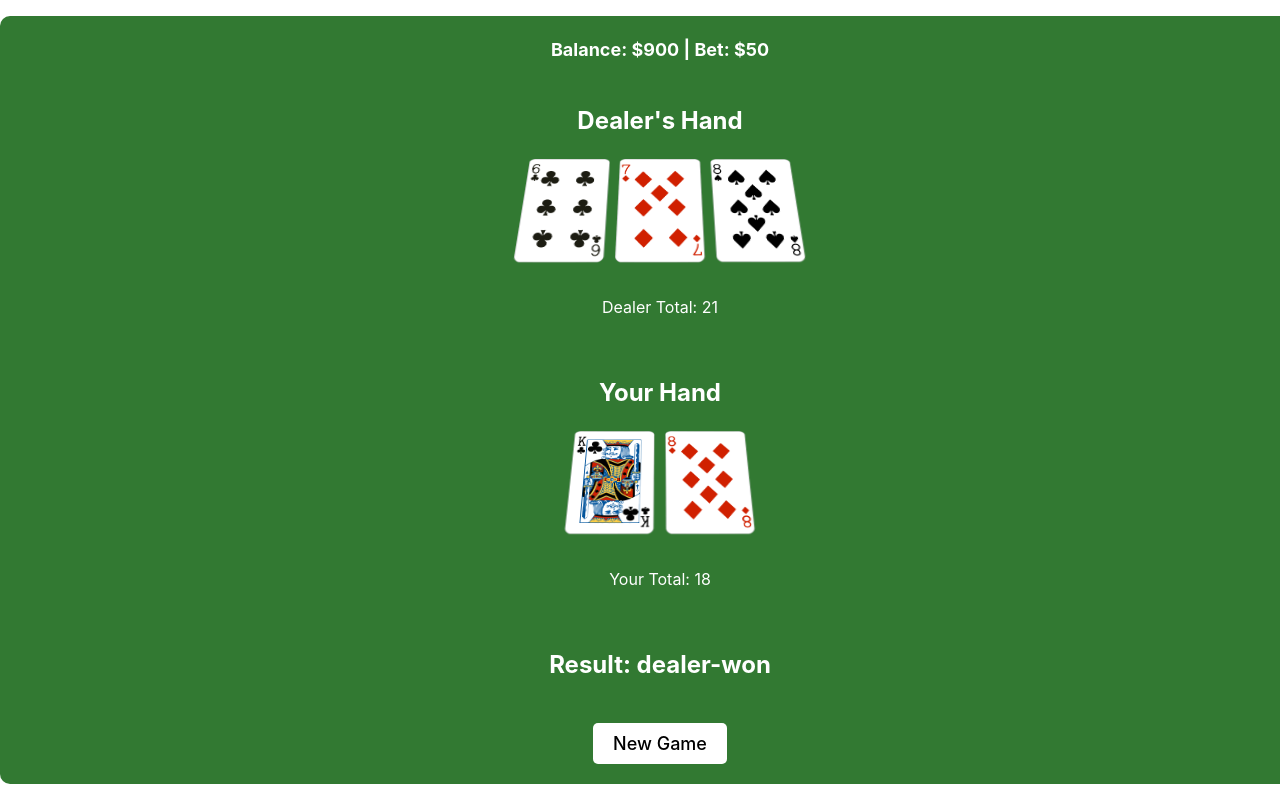
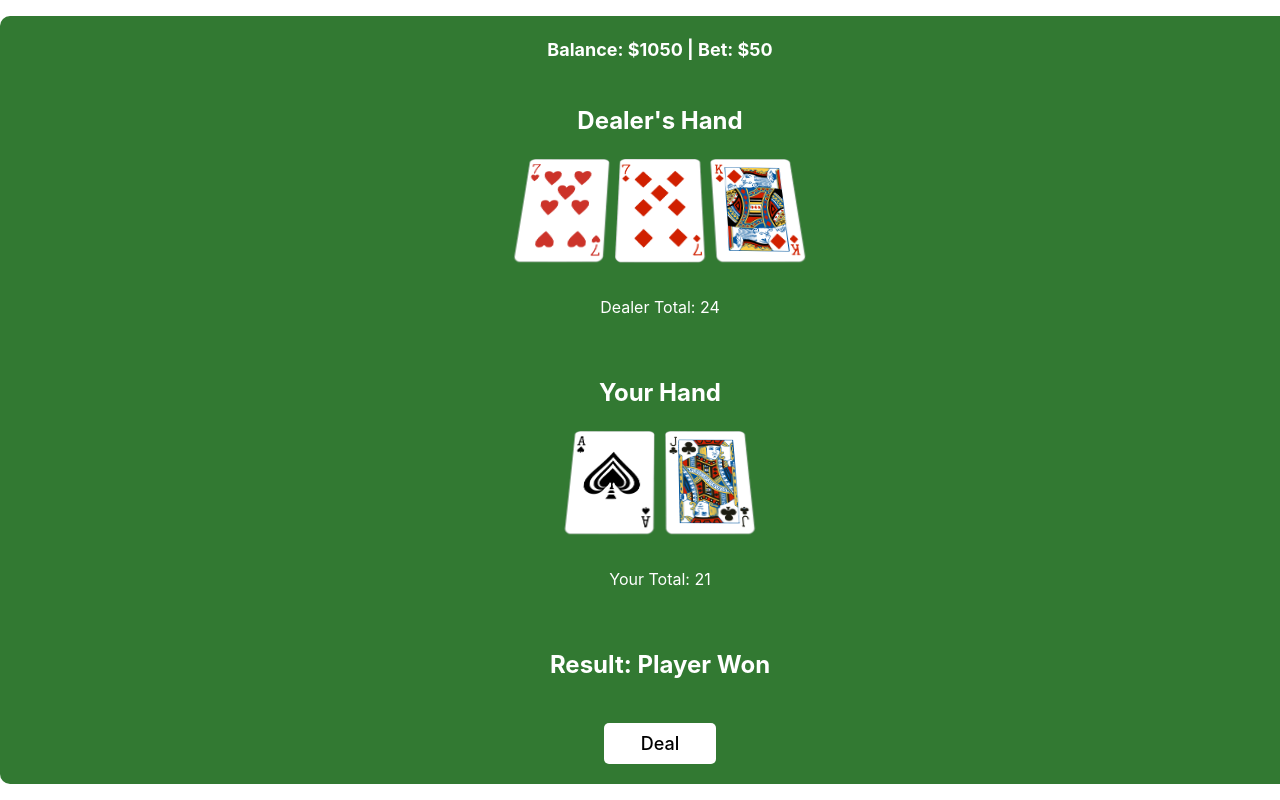
Before and after one commit to gazjosef/blackjack-react, a React (Vite) app: page / in a window 1280 px wide. Both pictures are taken after a click on the button "Stand". Shown: the top 800 px of the page. Built offline with nearby package versions, Linux system fonts and the light colour scheme.

Commit message:
Refactor: Table

```diff
--- a/src/components/Balance/Balance.tsx
+++ b/src/components/Balance/Balance.tsx
@@ -6,11 +6,6 @@ const BalanceInfo = styled.div`
   font-weight: bold;
 `;
 
-// type BalanceProps = {
-//   balance: number;
-//   bet: number;
-// };
-
 const Balance = () => {
   const { state } = useGame();
 
--- a/src/components/BlackJack/BlackJack.tsx
+++ b/src/components/BlackJack/BlackJack.tsx
@@ -1,8 +1,9 @@
 import styled from "styled-components";
-import { useGame } from "../../context/GameContext";
+// Components
 import Balance from "../Balance/Balance";
 import Hand from "../Hand/Hand";
 import GameControls from "../Buttons/Buttons";
+import Status from "../Status/Status";
 
 // Styled components
 const Container = styled.div`
@@ -20,24 +21,14 @@ const Container = styled.div`
   color: white;
 `;
 
-const StatusText = styled.h2`
-  color: white;
-`;
-
 const BlackjackTable = () => {
-  const { state } = useGame();
-
   return (
     <Container>
       <Balance />
       <Hand type="dealer" />
       <Hand type="player" />
 
-      <StatusText>
-        {state.gameStatus === "playing"
-          ? "Your Turn!"
-          : `Result: ${state.gameStatus}`}
-      </StatusText>
+      <Status />
 
       <GameControls />
     </Container>
--- a/src/components/Buttons/Buttons.tsx
+++ b/src/components/Buttons/Buttons.tsx
@@ -4,6 +4,7 @@ import { Flex } from "../../styles/Layout";
 
 const Button = styled.button`
   padding: 10px 20px;
+  width: 7rem;
   font-size: 18px;
   cursor: pointer;
   border: none;
@@ -44,7 +45,7 @@ const Buttons = () => {
       )}
       {state.gameStatus !== "playing" && (
         <Button onClick={() => dispatch({ type: "INITIALIZE_GAME" })}>
-          New Game
+          Deal
         </Button>
       )}
     </Flex>
--- /dev/null
+++ b/src/components/Status/Status.tsx
@@ -0,0 +1,27 @@
+import styled from "styled-components";
+import { useGame } from "../../context/GameContext";
+
+const StatusText = styled.h2`
+  color: white;
+`;
+
+// Utility function to convert kebab-case to Title Case
+const toTitleCase = (str: string): string => {
+  return str
+    .split("-")
+    .map((word) => word.charAt(0).toUpperCase() + word.slice(1))
+    .join(" ");
+};
+const Status = () => {
+  const { state } = useGame();
+
+  return (
+    <StatusText>
+      {state.gameStatus === "playing"
+        ? "Your Turn!"
+        : `Result: ${toTitleCase(state.gameStatus)}`}
+    </StatusText>
+  );
+};
+
+export default Status;
--- a/src/context/GameContext.tsx
+++ b/src/context/GameContext.tsx
@@ -52,7 +52,7 @@ const calculateScore = (hand: Card[]): number => {
   hand.forEach(({ value }) => {
     if (value === "A") {
       aceCount++;
-      score += 11; // Ace starts as 11
+      score += 11;
     } else if (["K", "Q", "J"].includes(value)) {
       score += 10;
     } else {
@@ -60,7 +60,6 @@ const calculateScore = (hand: Card[]): number => {
     }
   });
 
-  // Convert Aces from 11 to 1 if needed
   while (score > 21 && aceCount > 0) {
     score -= 10;
     aceCount--;
@@ -102,19 +101,17 @@ const gameReducer = (state: GameState, action: GameAction): GameState => {
       if (state.gameStatus !== "playing") return state;
 
       const { card: newCard, newDeck } = drawCard(state.deck);
-      if (!newCard) return state; // No card left
+      if (!newCard) return state;
 
       const newPlayerHand = [...state.playerHand, newCard];
       const newPlayerScore = calculateScore(newPlayerHand);
-
-      const gameStatus = newPlayerScore > 21 ? "dealer-won" : "playing";
 
       return {
         ...state,
         deck: newDeck,
         playerHand: newPlayerHand,
         playerScore: newPlayerScore,
-        gameStatus,
+        gameStatus: newPlayerScore > 21 ? "dealer-won" : "playing",
       };
     }
 
@@ -123,19 +120,28 @@ const gameReducer = (state: GameState, action: GameAction): GameState => {
     }
 
     case "DOUBLE_DOWN": {
-      if (state.gameStatus !== "playing" || state.balance < 50) return state; // Ensure valid state and enough balance
+      if (state.gameStatus !== "playing" || state.balance < 50) return state;
 
       const { card: newCard, newDeck } = drawCard(state.deck);
-      if (!newCard) return state; // No card left
+      if (!newCard) return state;
 
       const newPlayerHand = [...state.playerHand, newCard];
       const newPlayerScore = calculateScore(newPlayerHand);
-      const newBalance = state.balance - 50; // Double the bet
+      const newBalance = state.balance - 50; // Deduct another 50
 
-      const gameStatus = newPlayerScore > 21 ? "dealer-won" : "playing";
+      // If player busts, dealer wins immediately
+      if (newPlayerScore > 21) {
+        return {
+          ...state,
+          deck: newDeck,
+          playerHand: newPlayerHand,
+          playerScore: newPlayerScore,
+          balance: newBalance,
+          gameStatus: "dealer-won",
+        };
+      }
 
-      // If player didn't bust, force dealer to play immediately
-      if (gameStatus === "playing") {
+      // Otherwise, force dealer to play
       return gameReducer(
         {
           ...state,
@@ -146,16 +152,6 @@ const gameReducer = (state: GameState, action: GameAction): GameState => {
         },
         { type: "DEALER_PLAY" }
       );
-      }
-
-      return {
-        ...state,
-        deck: newDeck,
-        playerHand: newPlayerHand,
-        playerScore: newPlayerScore,
-        balance: newBalance,
-        gameStatus,
-      };
     }
 
     case "DEALER_PLAY": {
@@ -175,15 +171,15 @@ const gameReducer = (state: GameState, action: GameAction): GameState => {
 
       if (dealerScore > 21 || dealerScore < state.playerScore) {
         gameStatus = "player-won";
+        balance += 100;
       } else if (dealerScore > state.playerScore) {
         gameStatus = "dealer-won";
-        balance += 100;
       } else {
         gameStatus = "tie";
         balance += 50;
       }
 
-      return { ...state, deck, dealerHand, dealerScore, gameStatus };
+      return { ...state, deck, dealerHand, dealerScore, balance, gameStatus };
     }
 
     default:
@@ -200,10 +196,18 @@ const GameContext = createContext<{
 // Provider component
 export const GameProvider = ({ children }: { children: ReactNode }) => {
   const [state, dispatch] = useReducer(gameReducer, initialState);
+  const hasInitialized = React.useRef(false);
 
   useEffect(() => {
+    if (
+      !hasInitialized.current &&
+      state.deck.length === 0 &&
+      state.playerHand.length === 0
+    ) {
       dispatch({ type: "INITIALIZE_GAME" });
-  }, []);
+      hasInitialized.current = true; // Set flag to prevent duplicate runs
+    }
+  }, [state.deck, state.playerHand]);
 
   return (
     <GameContext.Provider value={{ state, dispatch }}>
```
Also changed, not shown: 1 other file (tests, documents, lock files or other folders). Lines whose indentation alone changed are shown as unchanged.
